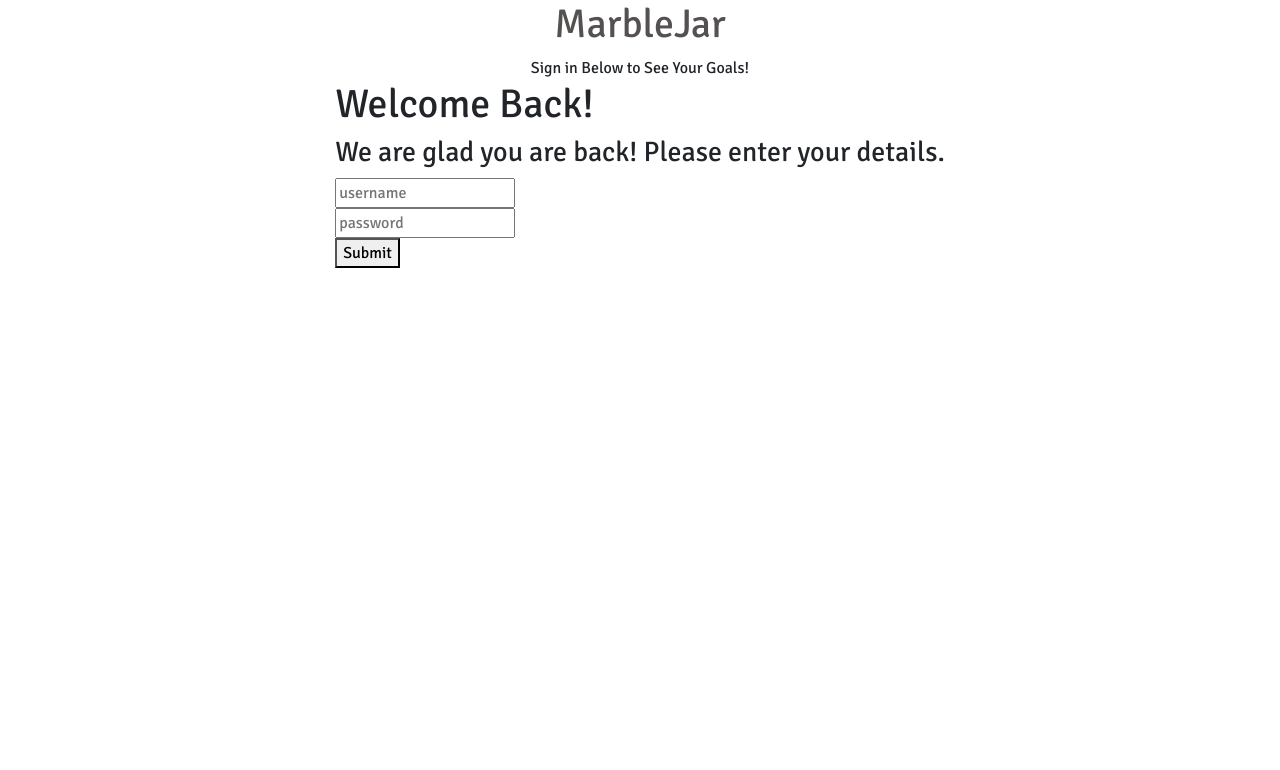
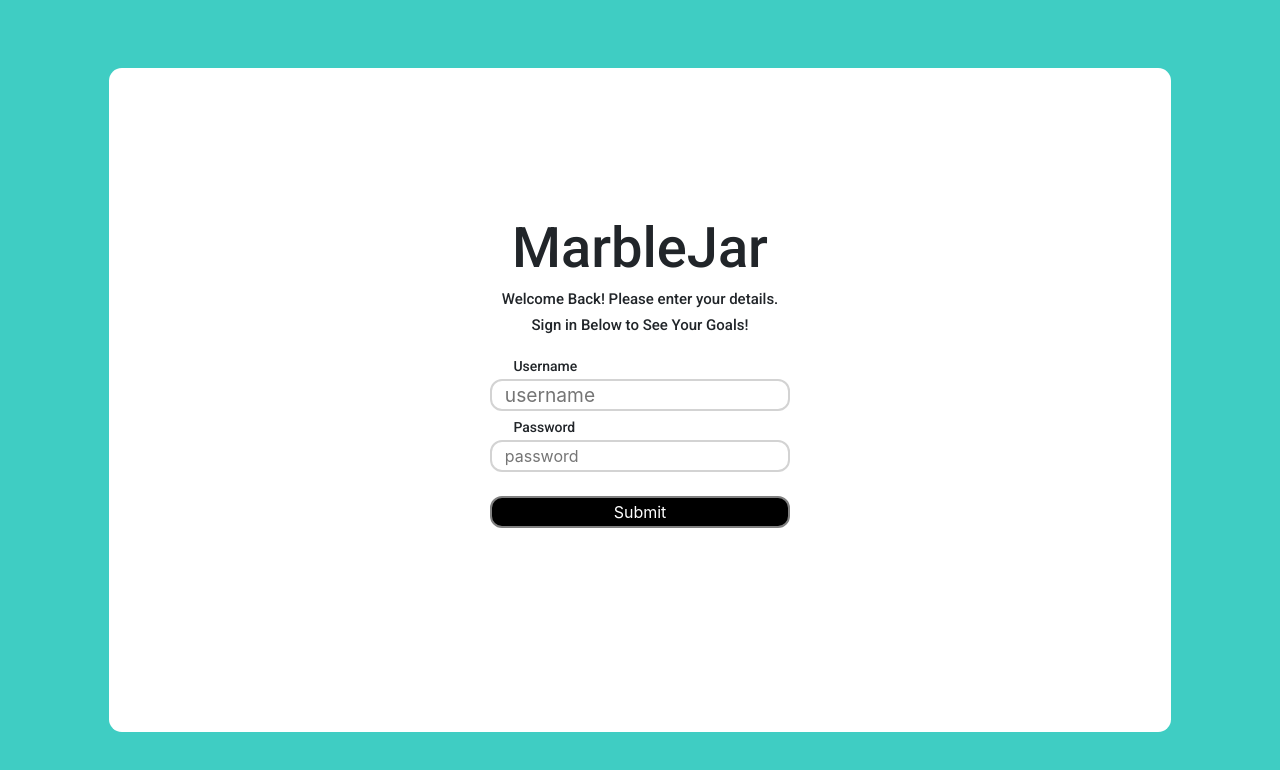
Before and after one commit to MarbleJar/Student-Goal-Tracker, a React app: page / in a window 1280 px wide. Shown: the top 770 px of the page. Built offline with nearby package versions, Linux system fonts and the light colour scheme.

Commit message:
added styling

```diff
--- a/client/components/Login.jsx
+++ b/client/components/Login.jsx
@@ -16,9 +16,11 @@ class Login extends Component {
 
     return(
       <div className = 'loginPage'>
-        <h1>Welcome Back!</h1>
-        <h3>We are glad you are back! Please enter your details.</h3>
+        <h1 className = 'loginh1'>MarbleJar</h1>
+        <h3 className = 'loginh3'>Welcome Back! Please enter your details.</h3>
+        <h4 className = 'loginh4'>Sign in Below to See Your Goals!</h4>
         <form className = 'username'>
+          <h5 className = "loginh5">Username</h5>
           <input
           className = "username-input"
           type = 'text'
@@ -29,6 +31,7 @@ class Login extends Component {
           />
         </form>
         <form className = 'password' onSubmit={onSubmit}>
+          <h5 className = "loginh5">Password</h5>
           <input
           className = "password-input"
           type = 'password'
@@ -39,13 +42,11 @@ class Login extends Component {
           // onKeyPress = {handleKeyPress}
           />
         </form>
-
           <button className = 'submit'
             className = "submit-button"
             type="submit"
             onClick = {() => {processLogin(loginData.username, loginData.password)}}
           >Submit</button>
-
       </div>
       );
   }
--- a/client/components/MarbleJar.jsx
+++ b/client/components/MarbleJar.jsx
@@ -31,9 +31,10 @@ class MarbleJar extends Component {
 
     return(
 
-      <div className = 'title'>Class Status
+      <div className = 'title'>
+      <h4 className="jar-title">Marble Jar</h4>
       <div className = "graph-header">
-        Marble Jar
+        <h4 className="jar-status">Class Status</h4>
         <div className = "graph-outer">
           <div className = "graph-bar" style = {divStyle}>
             <div className = "graph-label">{Math.round(percent).toString()}%</div>
--- a/client/components/StudentGoals.jsx
+++ b/client/components/StudentGoals.jsx
@@ -24,12 +24,14 @@ class StudentGoals extends Component {
     const displayArray = [];
 
     this.props.goalsData.forEach((element, index) => {
-      let thisRow = <tr key={index} className = "TableRow">
-                      <td>{element.title}</td>
-                      <td>{element.description}</td>
-                      <td>{element.dueDate}</td>
-                      <td>{`${element.status}`}</td>
-                      <td>
+      let thisRow = <tr key={index} className = "TableContainer">
+                      <section className = "TableRow">
+                      <td><b>Goal:</b> {element.title}</td>
+                      <td><b>Description:</b>  {element.description}</td>
+                      <td><b>Due Date:</b>  {element.dueDate}</td>
+                      <td><b>Completion Status:</b> {`${element.status}`}</td>
+                      </section>
+                      <section className = "TableRow2">
                         <input
                           className = "CheckBox"
                           type = 'checkbox'
@@ -38,7 +40,7 @@ class StudentGoals extends Component {
                             this.props.markComplete(element._id, element.status, this.props.loginData.userId, index)
                           } }
                         />
-                      </td>
+                      </section>
                     </tr>
       displayArray.push(thisRow)
     })
@@ -47,9 +49,10 @@ class StudentGoals extends Component {
 
     // Return should include the array of table rows
     return(
-      <div> <h3 className = 'title'>Student Goals</h3>
+      <div>
+        <h3 className = 'goal-title'>Student Goals</h3>
         <table className = "GoalTable">
-          <tbody>
+          <tbody className="table-body">
             {displayArray}
           </tbody>
         </table>
--- a/client/containers/MainContainer.jsx
+++ b/client/containers/MainContainer.jsx
@@ -34,7 +34,7 @@ class MainContainer extends Component {
     }
     else {
       return(
-      <div className = "MainContainer" > Sign in Below to See Your Goals!
+      <div className = "MainContainer" >
         <Login
           loginData = {this.props.loginData}
           loginChange = {this.props.loginChange}
--- a/client/containers/StudentContainer.jsx
+++ b/client/containers/StudentContainer.jsx
@@ -38,7 +38,6 @@ class StudentContainer extends Component {
         //console.log("student goals data", this.props.goalsData)
         return(
         <div className = 'StudentContainer'>
-            We're logged in!!
              <StudentGoals
                 goalsData = {this.props.goalsData}
                 studentStatus = {this.props.studentStatus}
--- a/client/index.html
+++ b/client/index.html
@@ -6,12 +6,8 @@
   <meta charset="UTF-8">
   <meta http-equiv="X-UA-Compatible" content="IE=edge">
   <meta name="viewport" content="width=device-width, initial-scale=1.0">
-  <title>MarbleJar - Student Tracker</title>
 </head>
 <body class="container">
-  <header>
-      <h1 class = "title">MarbleJar</h1>
-  </header>
 
   <!-- Hang the React App here at the root -->
 
--- a/client/style/style.scss
+++ b/client/style/style.scss
@@ -1,35 +1,9 @@
 @import url('https://fonts.googleapis.com/css2?family=Cabin&family=Dosis&display=swap');
 @import url('https://fonts.googleapis.com/css2?family=Cabin&family=Dosis&family=Indie+Flower&family=Signika&display=swap');
 @import url('https://fonts.googleapis.com/css2?family=Cabin&family=Dosis&family=Indie+Flower&family=PT+Sans&family=Signika&display=swap');
-
+@import url('https://fonts.googleapis.com/css2?family=Roboto:ital,wght@0,100;0,300;0,500;0,700;1,100;1,300;1,400;1,500;1,700;1,900&display=swap');
 
 body {
-  .title {
-    display: flex;
-    flex-direction: column;
-    text-align: center;
-    font-family: 'Signika', sans-serif;
-    color: rgb(85, 81, 81)
-  }
-  background-color: #fff;
-
-  .signIn {
-    border-color: rgb(182, 178, 178);
-    display: block;
-    font-family: Arial, Helvetica, sans-serif;
-      .username {
-        margin-right: 5px;
-      }
-      .password {
-        margin-right: 5px;
-      }
-      .submit {
-        background-color: #d5ecf8;
-        border-color: #d5ecf8;
-        border-radius: 4px;
-        font-family: 'cabin', sans-serif;
-      }
-  }
 
   .logOut {
     display: flex;
@@ -37,28 +11,6 @@ body {
     align-items: center;
   }
 
-  .MainContainer {
-    display: flex;
-    flex-direction: column;
-    align-items: center;
-    font-family: 'Signika', sans-serif;
-
-  .GoalTable {
-    width: 400px;
-    height: 400px;
-    row-gap: 4em;
-      .TableRow {
-        font-family: 'PT Sans', sans-serif;
-        text-align: left;
-      }
-      .CheckBox {
-        box-sizing: border-box;
-        height: 20px;
-        width: 20px;
-      }
-  }
-
-  }
   .graph-header {
     margin-top: 10px;
     text-align: center;
@@ -112,3 +64,145 @@ body {
   }
 
 }
+
+.container {
+  background-color: #3FCDC3;
+  max-width: fit-content;
+  max-height: fit-content;
+}
+
+.MainContainer {
+  width: 83vw;
+  height: 83vh;
+  margin-top: 8.5vh;
+  background-color: #FFFFFF;
+  border-radius: 1vw;
+}
+
+.loginPage {
+  margin: auto;
+  border-color: white;
+  border-style: solid;
+  text-align: center;
+  width: 42vh;
+  height: 83vh;
+  justify-content: center;
+
+  .loginh1{
+    margin-top: 18vh;
+    font-family: 'Roboto', sans-serif;
+    font-size: 56px;
+    margin-bottom: 1vh;
+  }
+
+  .loginh3{
+    font-family: 'Roboto', sans-serif;
+    font-size: 15px;
+  }
+
+  .loginh4{
+    font-family: 'Roboto', sans-serif;
+    font-size: 15px;
+    margin-bottom: 3vh;
+  }
+
+  .loginh5{
+      @media screen and (max-width: '600px') {
+        text-align: center;
+      }
+    text-align: left;
+    margin-bottom: -.5vh;
+    padding-left: 3vw;
+    font-size: 14px;
+    font-family: 'Roboto', sans-serif;
+  }
+
+  .username-input{
+    margin-top: 1vh;
+    margin-bottom: 1vh;
+    width: 15vw;
+    min-width: 300px;
+    height: 4vh;
+    border-color: lightgray;
+    border-style: solid;
+    border-radius: 1.5vh;
+    font-size: larger;
+    padding: 1vw;
+  }
+
+  .password-input{
+    margin-top: 1vh;
+    margin-bottom: 1vh;
+    width: 15vw;
+    min-width: 300px;
+    height: 4vh;
+    border-color: lightgray;
+    border-style: solid;
+    border-radius: 1.5vh;
+    padding: 1vw;
+  }
+
+  .submit-button{
+    margin-top: 2vh;
+    margin-bottom: 1vh;
+    width: 15vw;
+    min-width: 300px;
+    height: 4vh;
+    background-color: black;
+    color: #FFFFFF;
+    border-color: grey;
+    border-style: solid;
+    border-radius: 1.5vh;
+  }
+}
+
+.StudentContainer{
+  display: flex;
+  justify-content: space-between;
+  width: 83vw;
+  height: 83vh;
+  margin-top: 8.5vh;
+  background-color: #FFFFFF;
+  border-radius: 1vw;
+  padding-top: 10vh;
+  padding-left: 10vw;
+  padding-right: 10vw;
+}
+
+.TableContainer{
+  display: flex;
+  align-items: center;
+  border-color: grey;
+  border-style: solid;
+  border-radius: 30px;
+  margin-bottom: 2vh;
+  padding: 10px;
+}
+
+.TableRow{
+  display: grid;
+  grid-template-columns: repeat(1, 1fr);
+  text-align: left;
+  height: 15vh;
+  width: 20vw;
+  height: auto;
+}
+
+.goal-title{
+  text-align: center;
+  font-size: 30px;
+  font-weight: 800;
+  font-family: 'Roboto', sans-serif;
+}
+
+.jar-title{
+  text-align: center;
+  font-size: 30px;
+  font-weight: 800;
+  font-family: 'Roboto', sans-serif;
+}
+.jar-status{
+  padding-top: 1vh;
+  font-size: 15px;
+  font-family: 'Roboto', sans-serif;
+}
```
